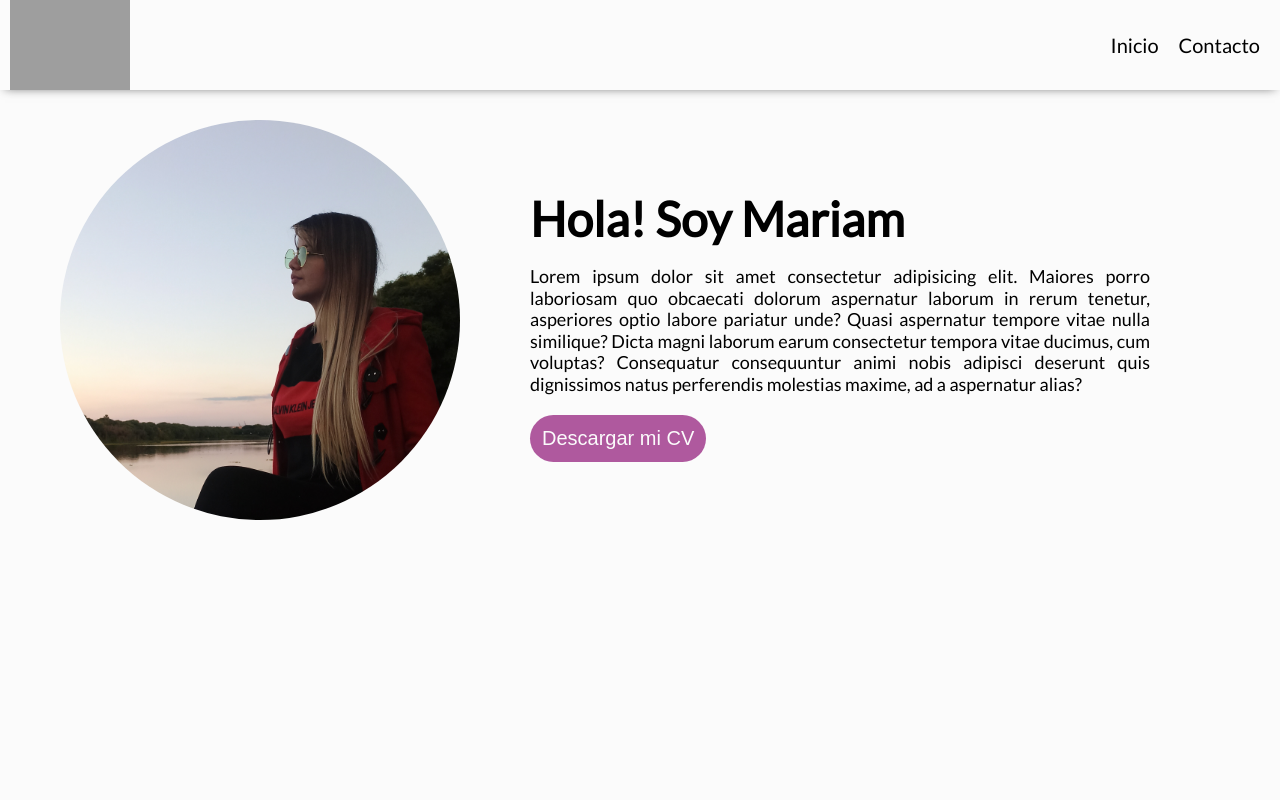
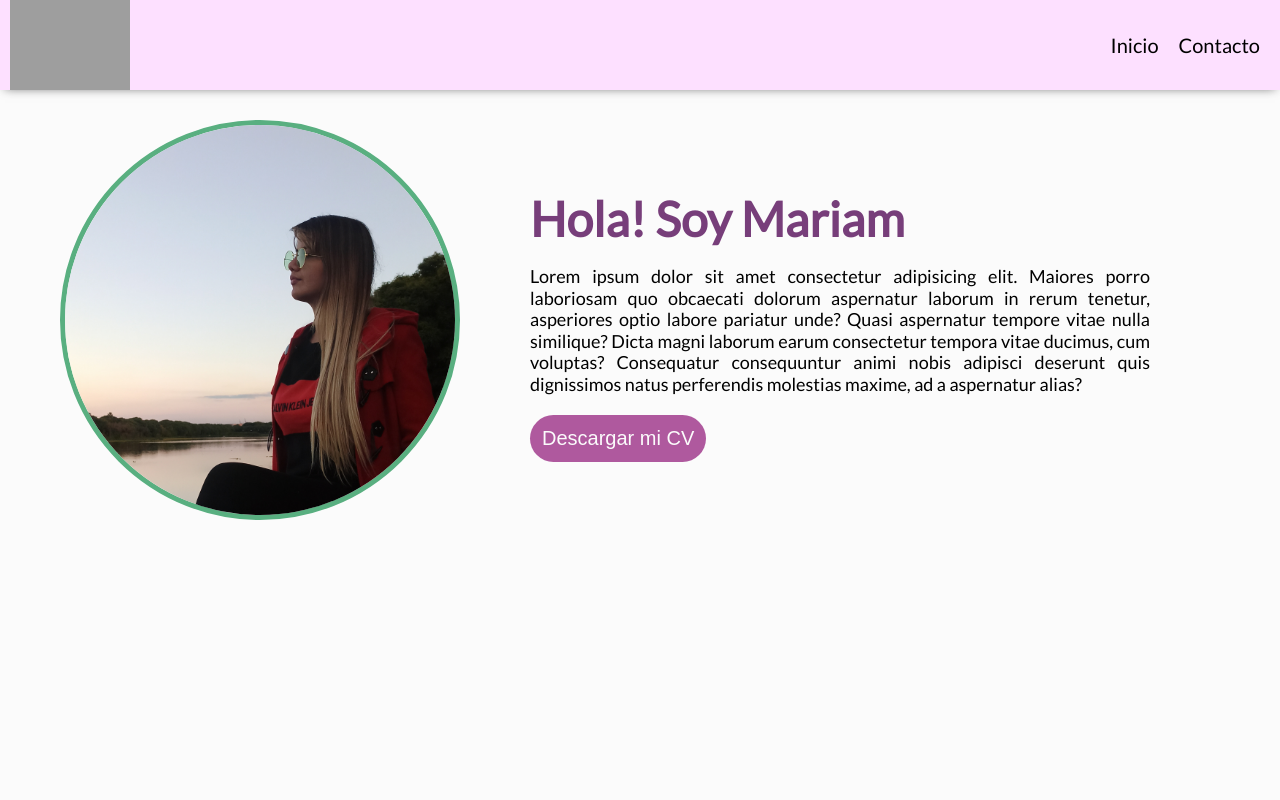
Before and after one commit to MVetencourt/codigolatam-tp2, a plain HTML site: page index.html in a window 1280 px wide. Shown: the top 800 px of the page. Drawn offline with Linux system fonts and the light colour scheme; grey boxes are pictures that could not be loaded.

Commit message:
primera version

```diff
--- a/main.css
+++ b/main.css
@@ -46,7 +46,7 @@ header {
     position: fixed;
     top: 0;
     padding: 10px;
-    background-color: #fbfbfb;
+    background-color: #FDE0FF;
     box-shadow: 0 3px 10px -5px #5f5f5f;
 }
 
@@ -73,6 +73,9 @@ ul#menu-principal {
     border-radius: 50%;
     width: 100%;
     max-width: 400px;
+    border-color: #59AF80;
+    border-width: 5px;
+    border-style: solid;
 }
 
 #inicio {
@@ -97,6 +100,7 @@ main {
     font-size: 30px;
     /*48px*/
     text-align: center;
+    color: #773E7A;
 }
 
 p {
```
